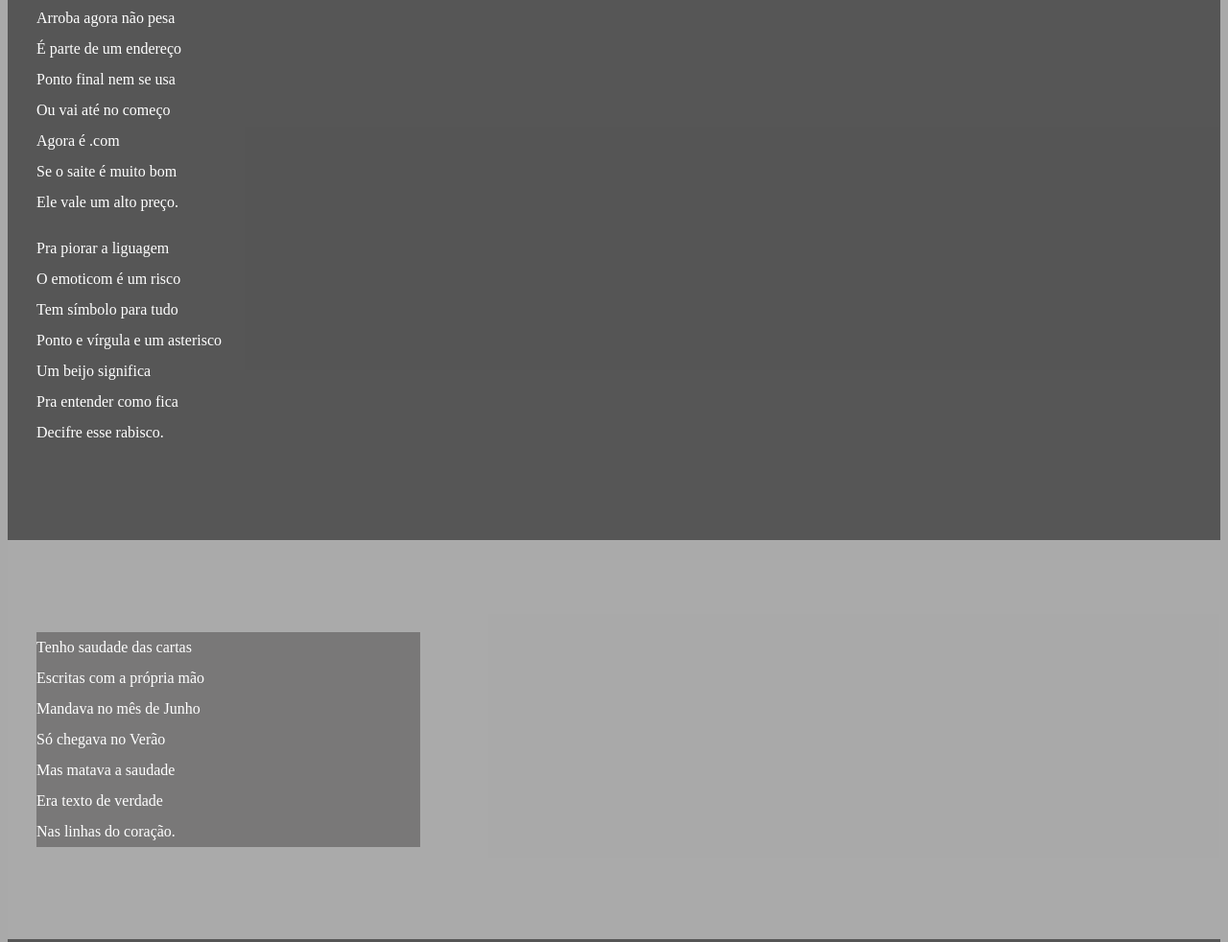
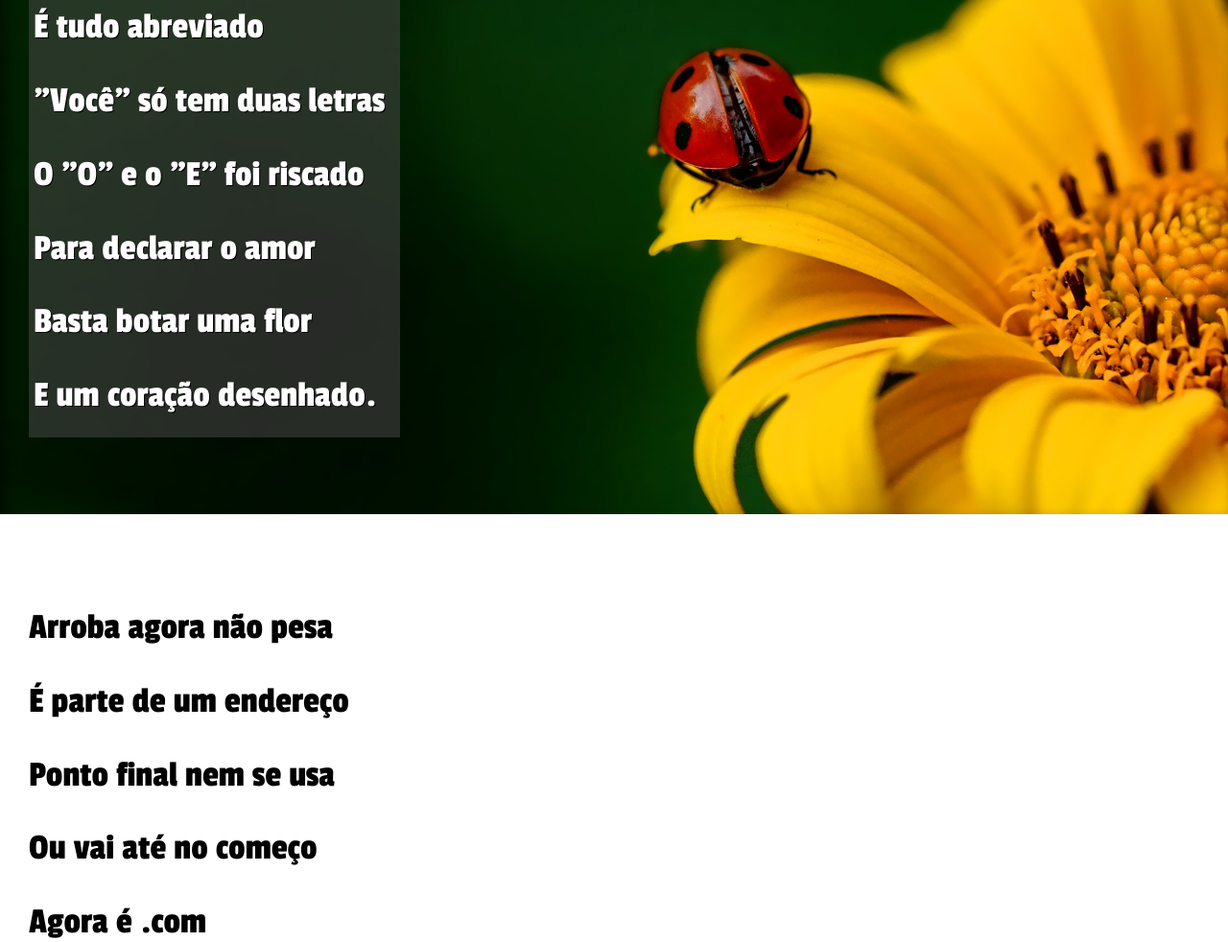
Before and after one commit to luizOstergren/html-css, a plain HTML site: page ex01/exercicio5/index.html in a window 1280 px wide. Shown: the part 1139-2121 px from the top of the page at 96% size. Drawn offline with Linux system fonts and the light colour scheme.

Commit message:
cordel completo

```diff
--- a/ex01/exercicio5/estilo.css
+++ b/ex01/exercicio5/estilo.css
@@ -1,6 +1,18 @@
 @charset "UTF-8"
 
-*{
+@import url('https://fonts.googleapis.com/css2?family=Sriracha&display=swap');
+
+@import url('https://fonts.googleapis.com/css2?family=Passion+One&display=swap');
+
+
+:root{
+    --font1: Verdana, Geneva, Tahoma, sans-serif;
+    --font2: 'Passion One', cursive;
+    --font3: 'Sriracha', cursive;
+}
+
+
+ * {
     margin: 0px;
     padding: 0px;
 }
@@ -8,6 +20,7 @@
 html, body{
     min-height: 100vh;
     background-color: darkgray;
+    font-family: var(--font1);
 }
 
 header{
@@ -19,6 +32,8 @@ header{
 header > h1{
     padding-top: 50px;
     font-variant: small-caps;
+    font-size: 5vw;
+    font-family: var(--font3);
 }
 
 header > p{
@@ -40,21 +55,45 @@ section{
     padding-top: 10vh;
     padding-bottom: 10vh;
     line-height: 2em;
+    font-size: 3vw;
+    font-family: var(--font2);
+}
+
+section > p{
+    padding-bottom: 2em;
 }
 
 section.normal{
-    background-color: rgba(0, 0, 0, 0.493);
-    color: white;
+    background-color: white;
+    color: black;
 }
 
 section.imagem{
-    background-color: rgba(169, 169, 169, 0.342);
+    background-color: rgba(169, 169, 169, 0.192);
     color: white;
+    background-size: cover;
+    background-attachment: fixed;
+    box-shadow: inset 6px 6px 13px 0px rgba(0, 0, 0, 0.473);
     }
 
 section.imagem > p{
     background-color: rgba(77, 75, 75, 0.514);
-    width: 400px;
+    display: inline-block;
+    padding: 5px;
+    text-shadow: 1px 1px 0px black;
+
+}
+
+section#img1{
+background-image: url('imagens/background001.jpg');
+background-position: right center;
+
+}
+
+section#img2{
+background-image: url('imagens/background002.jpg');
+background-position: right bottom;
+
 }
 
 footer{
--- a/ex01/exercicio5/index.html
+++ b/ex01/exercicio5/index.html
@@ -27,7 +27,7 @@
    </p>
     </section>
 
-<section class="imagem">
+<section class="imagem" id="img1">
     <p>
     Não é mais como era antes <br>
     É tudo abreviado <br>
@@ -61,7 +61,7 @@ Decifre esse rabisco. <br>
 </section>
 
 
-<section class="imagem">
+<section class="imagem" id="img2">
     <p>
 Tenho saudade das cartas <br>
 Escritas com a própria mão <br>
```
